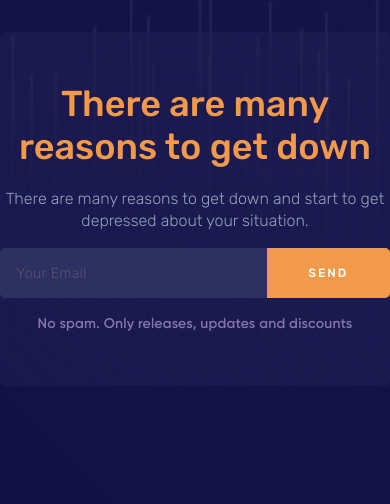
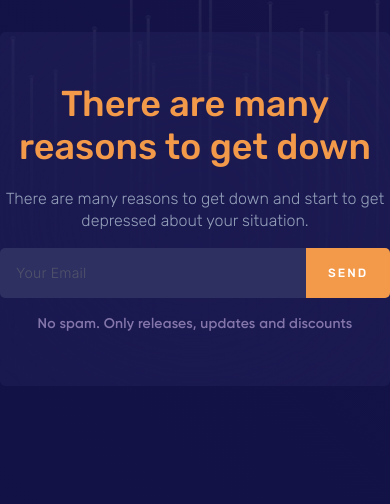
Before and after one commit to Blank-form/ManyReasons, a plain HTML site: page index.html in a window 390 px wide. Shown: the part 6547-7051 px from the top of the page. Drawn offline with Linux system fonts and the light colour scheme.

Commit message:
Update style.css

```diff
--- a/css/style.css
+++ b/css/style.css
@@ -854,6 +854,9 @@ footer {
 }
 
 @media screen and (max-width: 540px) {
+    .search-txt{
+        width: 500px;
+    }
     .search-box{
         width: 100%;
     }
```
